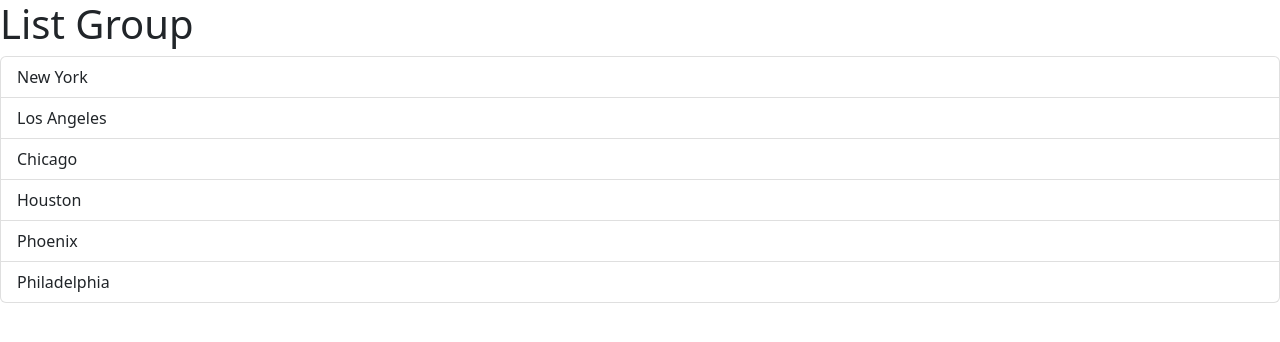
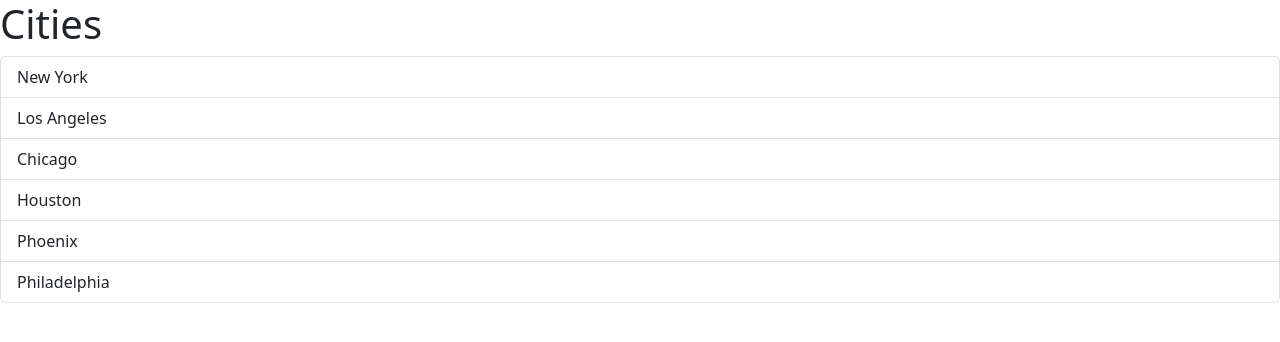
Before and after one commit to Edu0liver/react-study, a React (Vite) app: page / in a window 1280 px wide. Shown: the top 342 px of the page. Built offline with nearby package versions, Linux system fonts and the light colour scheme.

Commit message:
adding props

```diff
--- a/src/App.tsx
+++ b/src/App.tsx
@@ -2,8 +2,18 @@
 import ListGroup from './components/ListGroup'
 
 function App() {
+
+  const items = [
+    'New York',
+    'Los Angeles',
+    'Chicago',
+    'Houston',
+    'Phoenix',
+    'Philadelphia',
+  ];
+
   return (
-    <div><ListGroup/></div>
+    <div><ListGroup items={items} heading='Cities'/></div>
   )
 }
 
--- a/src/components/ListGroup.tsx
+++ b/src/components/ListGroup.tsx
@@ -1,15 +1,11 @@
 import { useState } from 'react';
 
-export default function ListGroup() {
+interface Props {
+    items: string[];
+    heading: string;
+}
 
-    const items: string[] = [
-        'New York',
-        'Los Angeles',
-        'Chicago',
-        'Houston',
-        'Phoenix',
-        'Philadelphia',
-    ];
+export default function ListGroup({ items, heading }: Props) {
 
     const [selectedIndex, setSelectedIndex] = useState(-1);
 
@@ -17,7 +13,7 @@
 
     return (
         <>
-            <h1>List Group</h1>
+            <h1>{heading}</h1>
 
             {isVoidArray()}
 
```
